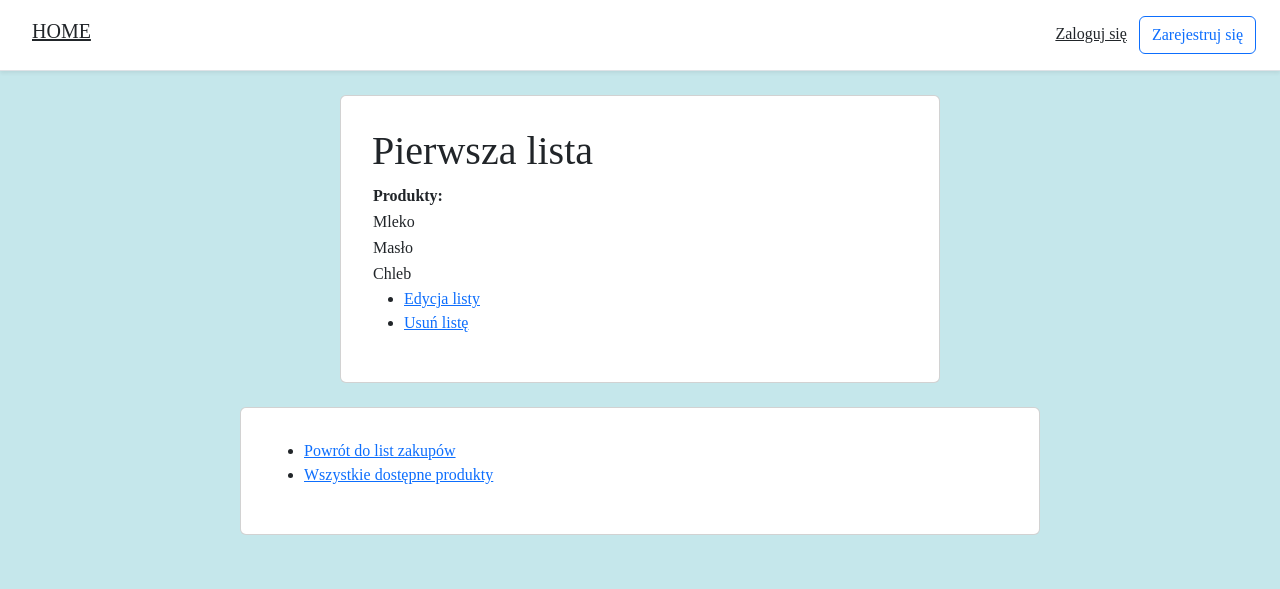
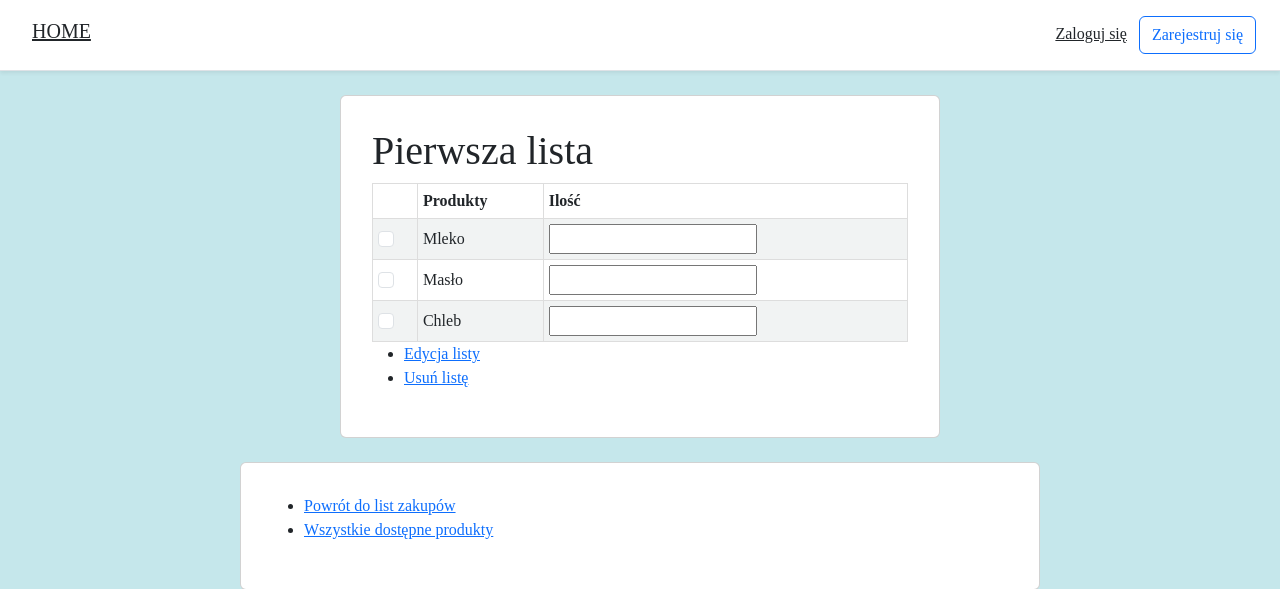
Before and after one commit to DariaDrewa/Django_Shopping_lists, a Django app: page /1 in a window 1280 px wide. Shown: the top 589 px of the page. Run offline with Django 5.2, Linux system fonts and the light colour scheme; data comes from the database, SQL or seed files in the repository; both versions use the stored data as it was after the commit; some libraries are stand-ins or nearby versions.

Commit message:
change table in list_detail

```diff
--- a/products/templates/list_details.html
+++ b/products/templates/list_details.html
@@ -20,6 +20,20 @@
     margin: auto;
     }
 
+    table {
+    border-collapse: collapse;
+    width: 100%;
+    }
+
+    td, th {
+    border: 1px solid #dddddd;
+    padding: 5px;
+    }
+
+    tr:nth-child(even) {
+    background-color: #F1F3F3;
+    }
+
 </style>
 
 <body>
@@ -32,14 +46,27 @@
 
                 <table>
                     <tr>
-                        <th>Produkty:</th>
+                        <th> </th>
+                        <th>Produkty</th>
+                        <th>Ilość</th>
                     </tr>
                     {% for product in products_list %}
                     <tr>
+                        <td>
+                            <div>
+                              <input class="form-check-input" type="checkbox" id="checkboxNoLabel" value=""
+                                     aria-label="...">
+                            </div>
+                        </td>
                         <td>{{ product.product_name }}</td>
+                        <td>
+                            <input type="number">
+                        </td>
                     </tr>
                     {% empty %}
-                    <li>Brak produktów</li>
+                    <tr>
+                    <td>Brak produktów</td>
+                    </tr>
                     {% endfor %}
                 </table>
                 <ul>
```
Also changed, not shown: db.sqlite3.
